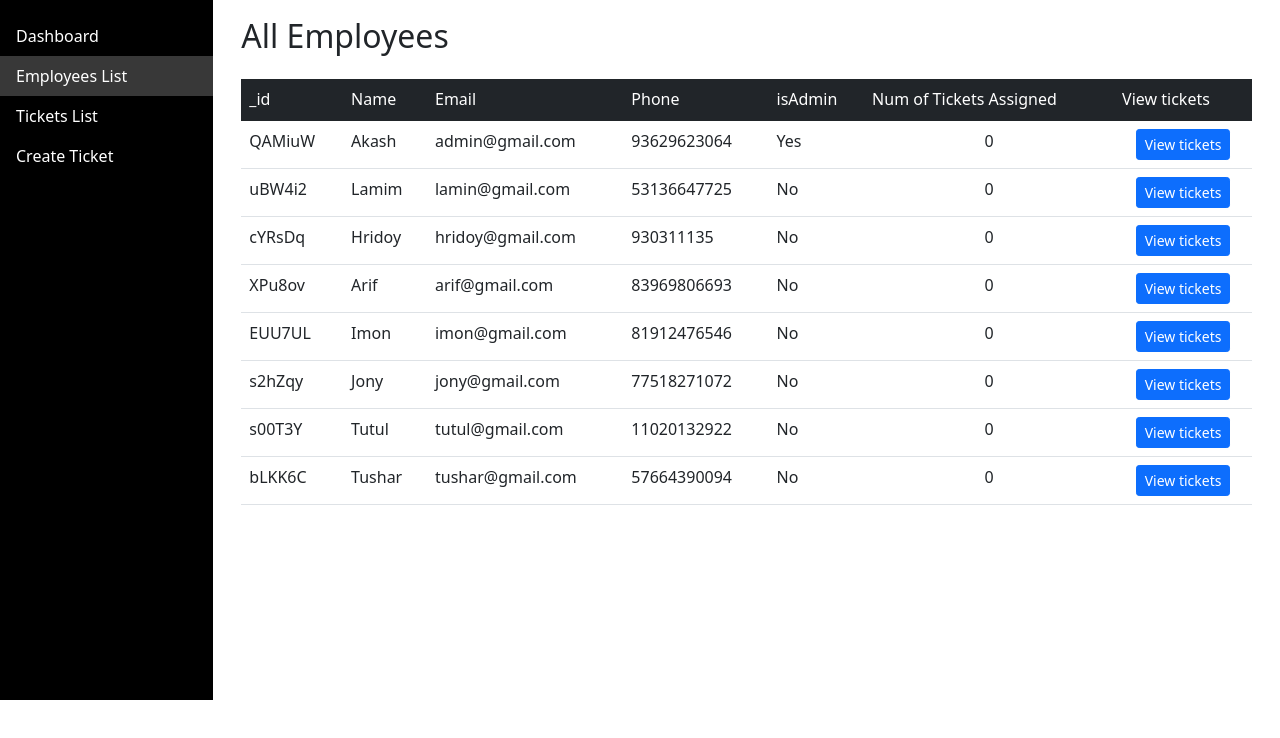
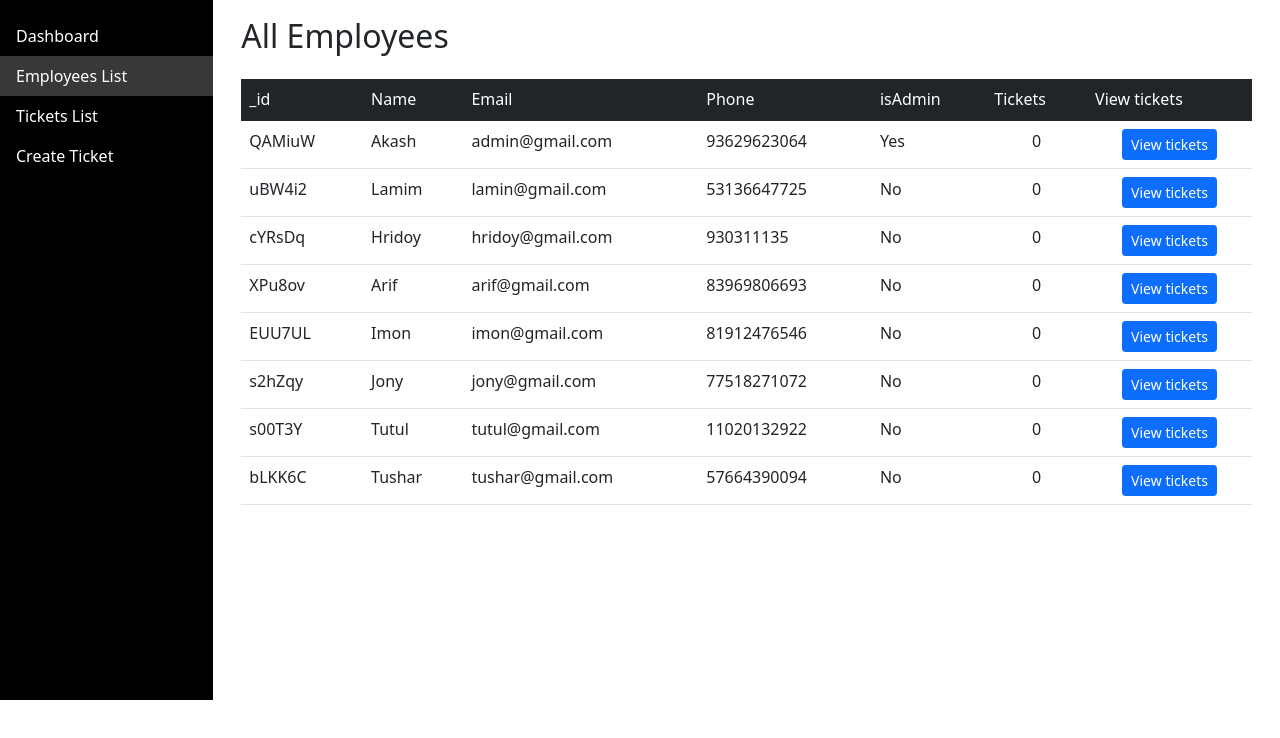
Before and after one commit to saniul06/Ticketing-system-, a React (Create React App) app: page /employees-list in a window 1280 px wide. Shown: the top 738 px of the page. Built offline with nearby package versions, Linux system fonts and the light colour scheme; what react-alert-template-basic would draw is missing.

Commit message:
Basic cnfig of testing

```diff
--- a/package.json
+++ b/package.json
@@ -47,5 +47,11 @@
       "last 1 firefox version",
       "last 1 safari version"
     ]
+  },
+  "devDependencies": {
+    "@wojtekmaj/enzyme-adapter-react-17": "^0.6.3",
+    "enzyme": "^3.11.0",
+    "jest": "^26.6.0",
+    "jest-enzyme": "^7.1.2"
   }
 }
--- a/src/actions/ticketActions.js
+++ b/src/actions/ticketActions.js
@@ -65,7 +65,6 @@ export const assignTicketToEmployee = (employeeId, ticketId, setSingleTicket) =>
         // dispatch(getAllTickets())
 
     } catch (err) {
-        console.log(err.message)
         dispatch({ type: ASSIGN_TICKET_FAIL, payload: err.message })
     }
 }
@@ -79,7 +78,6 @@ export const getAllTicketsOfEmployee = employeeId => async dispatch => {
         dispatch({ type: EMPLOYEE_TICKET_SUCCESS, payload: tickets })
 
     } catch (err) {
-        console.log(err.message)
         dispatch({ type: EMPLOYEE_TICKET_FAIL, payload: err.message })
     }
 }
--- a/src/pages/employeesList.js
+++ b/src/pages/employeesList.js
@@ -53,7 +53,7 @@ const EmployeeList = () => {
                                             <td>Email</td>
                                             <td>Phone</td>
                                             <td>isAdmin</td>
-                                            <td style={{ width: '250px' }}>Num of Tickets Assigned</td>
+                                            <td>Tickets</td>
                                             <td>View tickets</td>
                                         </tr>
                                     </thead>
--- a/src/pages/ticketsList.js
+++ b/src/pages/ticketsList.js
@@ -28,8 +28,6 @@ const EmployeeList = () => {
     const { loading: ticketsLoading, tickets, error: ticketsError } = useSelector(state => state.allTickets)
     const { loading: ticketStatusLoading, message, error: ticketStatusError } = useSelector(state => state.ticket)
 
-    const [allTickets, setAllTickets] = useState()
-
     const [ticketdetails, setTicketDetails] = useState(initialState)
 
     const setTicketInfo = useCallback((ticket) => {
@@ -45,14 +43,6 @@ const EmployeeList = () => {
         dispatch(getAllEmployees())
         dispatch(getAllTickets())
     }, [])
-
-    console.log(tickets)
-
-    // useEffect(() => {
-    //     if (tickets) {
-    //         setAllTickets(tickets)
-    //     }
-    // }, [tickets])
 
     useEffect(() => {
         if (employeesError) {
```
Also changed, not shown: src/setupTests.js (added, +7 -0 lines), 2 other files (tests, documents, lock files or other folders).
